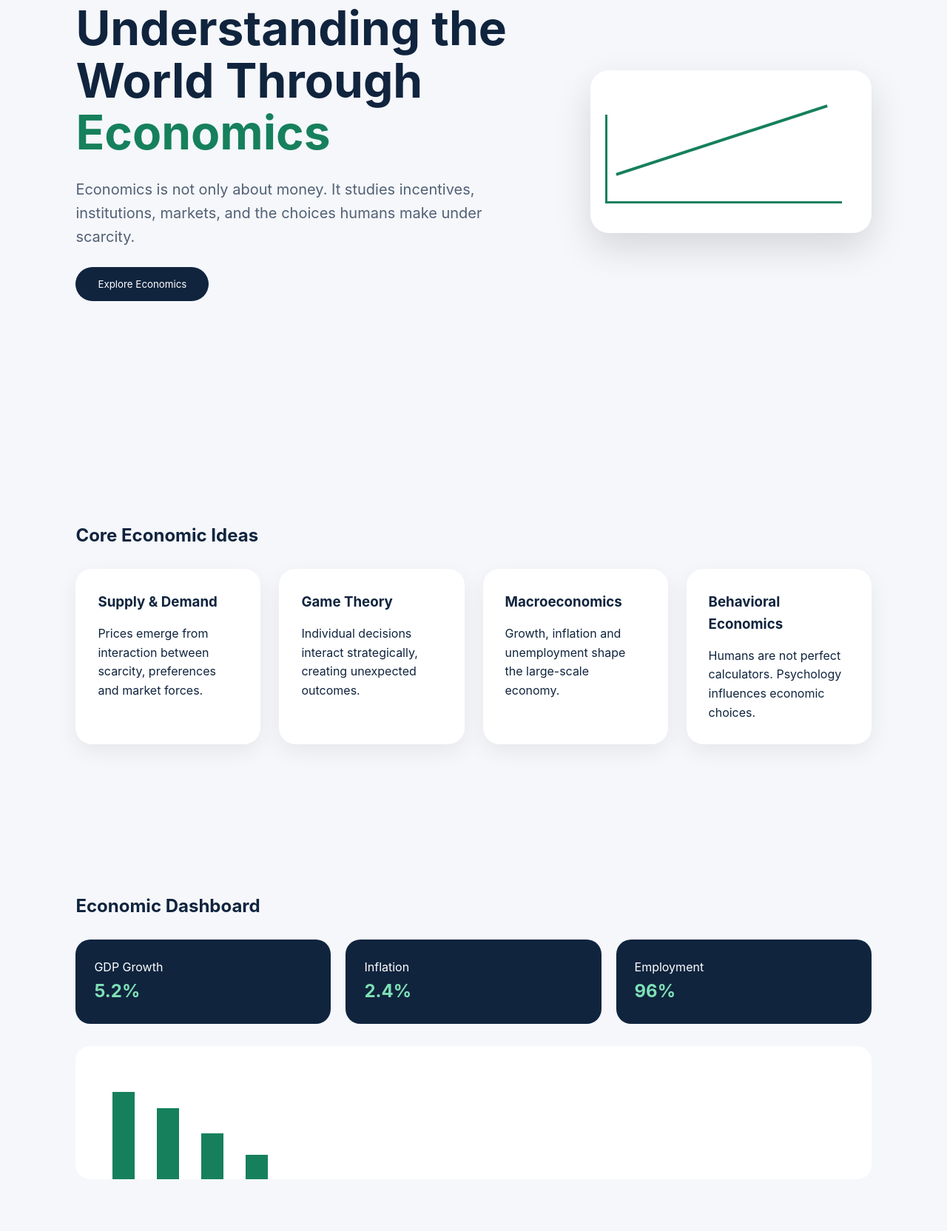
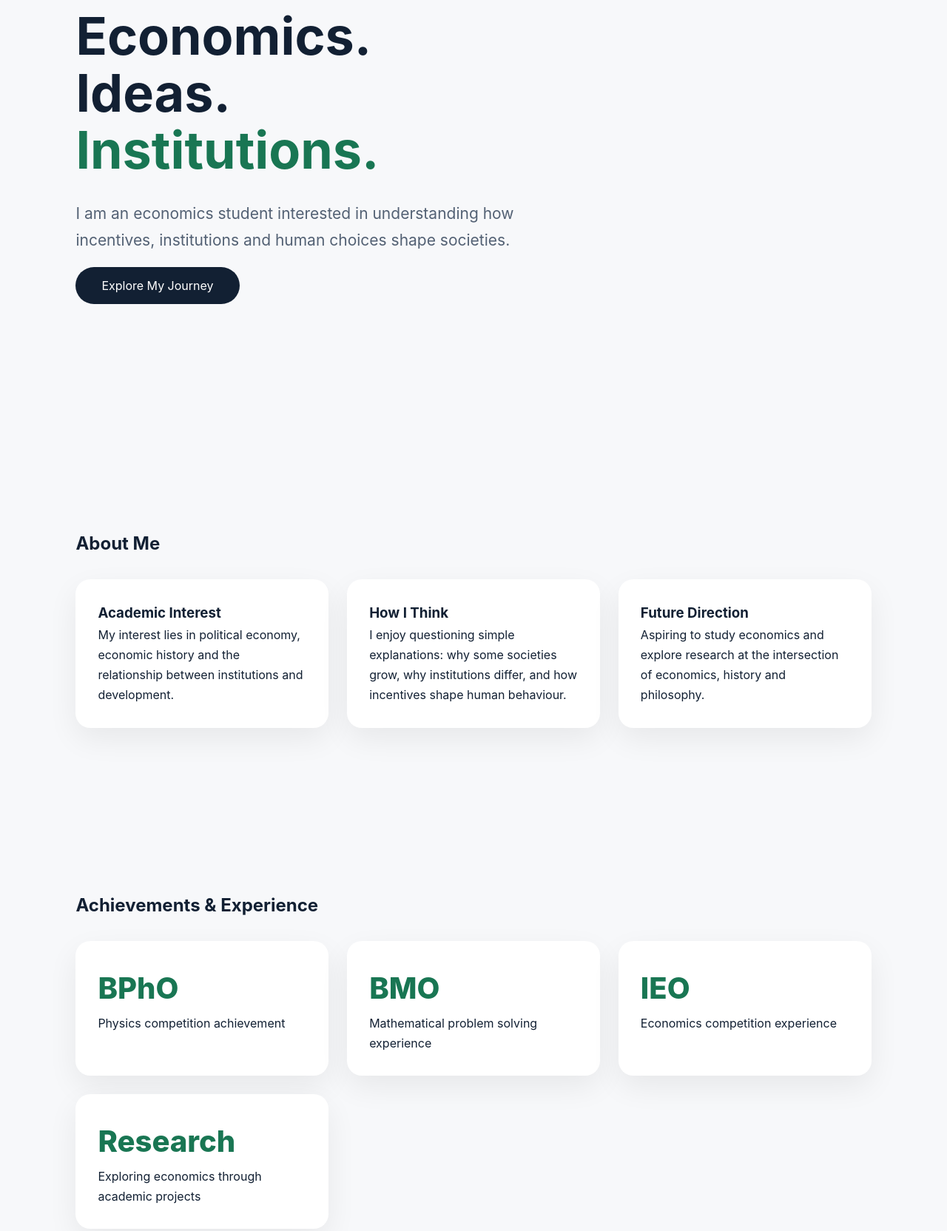
Before and after one commit to kevinwang922/portfolio, a plain HTML site: page index.html in a window 1280 px wide. Shown: the part 195-1859 px from the top of the page at 74% size. Drawn offline with Linux system fonts and the light colour scheme.

Commit message:
Update index.html

```diff
--- a/index.html
+++ b/index.html
@@ -1,24 +1,25 @@
 <!DOCTYPE html>
 <html lang="en">
 <head>
+
 <meta charset="UTF-8">
 <meta name="viewport" content="width=device-width, initial-scale=1.0">
 
-<title>Economics | Understanding the World</title>
+<title>Economics Portfolio | Your Name</title>
 
 <style>
+
 *{
 margin:0;
 padding:0;
 box-sizing:border-box;
-    font-family: "Inter", "Segoe UI", sans-serif;
+font-family:"Inter","Segoe UI",sans-serif;
 }
 
 body{
-    background:#f5f7fb;
-    color:#10243e;
-    line-height:1.6;
-    overflow-x:hidden;
+background:#f7f8fa;
+color:#122033;
+line-height:1.7;
 }
 
 nav{
@@ -28,338 +29,208 @@ nav{
 padding:20px 8%;
 display:flex;
 justify-content:space-between;
-    align-items:center;
-    background:rgba(255,255,255,.75);
-    backdrop-filter:blur(12px);
+background:#ffffffcc;
+backdrop-filter:blur(15px);
 z-index:10;
 }
 
 .logo{
+font-weight:800;
 font-size:24px;
-    font-weight:800;
-    color:#0b2d55;
 }
 
 nav a{
+text-decoration:none;
 margin-left:25px;
-    text-decoration:none;
 color:#334;
-    font-size:15px;
 }
 
+
 section{
-    padding:100px 8%;
+padding:110px 8%;
 }
 
+
 .hero{
+
 min-height:100vh;
 display:flex;
 align-items:center;
-    position:relative;
+
 }
 
+
 .hero h1{
-    font-size:64px;
-    max-width:700px;
+
+font-size:70px;
 line-height:1.1;
+
 }
 
+
 .hero span{
-    color:#16805c;
+
+color:#197653;
+
 }
 
+
 .hero p{
-    margin:25px 0;
-    font-size:20px;
-    max-width:600px;
-    color:#526174;
+
+font-size:21px;
+max-width:650px;
+margin:30px 0;
+color:#536174;
+
 }
 
-button{
-    background:#10243e;
+
+
+.btn{
+
+padding:15px 35px;
+background:#122033;
 color:white;
-    border:none;
-    padding:15px 30px;
 border-radius:30px;
-    cursor:pointer;
-    transition:.3s;
+text-decoration:none;
+
 }
 
-button:hover{
-    transform:translateY(-4px);
-    background:#16805c;
+
+
+.card-grid{
+
+display:grid;
+grid-template-columns:repeat(auto-fit,minmax(260px,1fr));
+gap:25px;
+
 }
 
-.graph{
-    position:absolute;
-    right:8%;
-    width:380px;
-    height:220px;
+
+.card{
+
 background:white;
-    border-radius:25px;
-    box-shadow:0 20px 50px #0002;
-    overflow:hidden;
+padding:30px;
+border-radius:20px;
+box-shadow:0 15px 40px #0001;
+transition:.3s;
+
 }
 
-.line{
-    position:absolute;
-    bottom:40px;
-    left:20px;
-    width:320px;
-    height:120px;
-    border-left:3px solid #16805c;
-    border-bottom:3px solid #16805c;
+
+.card:hover{
+
+transform:translateY(-8px);
+
 }
 
-.line:after{
-    content:"";
-    position:absolute;
-    width:300px;
-    height:100px;
-    border-top:4px solid #16805c;
-    transform:rotate(-18deg);
-    top:30px;
-    left:20px;
+
+
+.number{
+
+font-size:40px;
+font-weight:800;
+color:#197653;
+
 }
 
-.grid{
-    display:grid;
-    grid-template-columns:repeat(auto-fit,minmax(230px,1fr));
-    gap:25px;
+
+
+.timeline{
+
+border-left:3px solid #197653;
+padding-left:30px;
+
 }
 
-.card{
-    background:white;
-    padding:30px;
-    border-radius:22px;
-    box-shadow:0 10px 30px #0001;
-    transition:.3s;
+
+.item{
+
+margin:35px 0;
+
 }
 
-.card:hover{
-    transform:translateY(-8px);
-}
 
-.card h3{
-    margin-bottom:15px;
-}
 
-.dashboard{
-    display:grid;
-    grid-template-columns:repeat(auto-fit,minmax(180px,1fr));
-    gap:20px;
-}
+.research{
 
-.metric{
-    background:#10243e;
-    color:white;
-    padding:25px;
-    border-radius:20px;
-}
-
-.metric h2{
-    color:#7ee0b5;
-}
-
-.chart{
-    height:180px;
-    margin-top:30px;
-    background:white;
-    border-radius:20px;
-    position:relative;
-    overflow:hidden;
-}
-
-.bar{
-    position:absolute;
-    bottom:0;
-    width:30px;
-    background:#16805c;
-    animation:grow 2s infinite alternate;
-}
-
-@keyframes grow{
-    from{height:30px}
-    to{height:140px}
-}
-
-.timeline{
-    border-left:3px solid #16805c;
-    padding-left:30px;
-}
-
-.event{
-    margin:30px 0;
-}
-
-.question{
-    background:#10243e;
+background:#122033;
 color:white;
 border-radius:30px;
 padding:50px;
+
 }
 
+
+
 footer{
+
 text-align:center;
 padding:40px;
 color:#667;
+
 }
 
-.fade{
-    animation:fade 1.2s ease;
-}
-
-@keyframes fade{
-    from{
-        opacity:0;
-        transform:translateY(30px);
-    }
-    to{
-        opacity:1;
-        transform:none;
-    }
-}
-
-@media(max-width:900px){
-    .hero h1{
-        font-size:42px;
-    }
-    .graph{
-        display:none;
-    }
-}
 
 </style>
+
 </head>
+
 
 
 <body>
 
+
 <nav>
-<div class="logo">EconLab</div>
+
+<div class="logo">
+Your Name
+</div>
 
 <div>
-<a href="#ideas">Ideas</a>
-<a href="#data">Data</a>
-<a href="#history">History</a>
-</div>
-</nav>
 
-
-<section class="hero fade">
-
-<div>
-<h1>
-Understanding the World
-Through <span>Economics</span>
-</h1>
-
-<p>
-Economics is not only about money.
-It studies incentives, institutions, markets,
-and the choices humans make under scarcity.
-</p>
-
-<button>
-Explore Economics
-</button>
+<a href="#about">About</a>
+<a href="#work">Work</a>
+<a href="#research">Research</a>
 
 </div>
 
-
-<div class="graph">
-<div class="line"></div>
-</div>
-
-
-</section>
-
-
-
-<section id="ideas">
-
-<h2>Core Economic Ideas</h2>
-
-<br>
-
-<div class="grid">
-
-<div class="card">
-<h3>Supply & Demand</h3>
-<p>
-Prices emerge from interaction between scarcity,
-preferences and market forces.
-</p>
-</div>
-
-
-<div class="card">
-<h3>Game Theory</h3>
-<p>
-Individual decisions interact strategically,
-creating unexpected outcomes.
-</p>
-</div>
-
-
-<div class="card">
-<h3>Macroeconomics</h3>
-<p>
-Growth, inflation and unemployment shape the
-large-scale economy.
-</p>
-</div>
-
-
-<div class="card">
-<h3>Behavioral Economics</h3>
-<p>
-Humans are not perfect calculators.
-Psychology influences economic choices.
-</p>
-</div>
-
-
-</div>
-
-</section>
+</nav>
 
 
 
 
-<section id="data">
+<section class="hero">
 
-<h2>Economic Dashboard</h2>
 
+<div>
+
+<h1>
+
+Economics.
 <br>
 
-<div class="dashboard">
+Ideas.
+<br>
 
-<div class="metric">
-GDP Growth
-<h2>5.2%</h2>
-</div>
+<span>Institutions.</span>
 
-<div class="metric">
-Inflation
-<h2>2.4%</h2>
-</div>
+</h1>
 
 
-<div class="metric">
-Employment
-<h2>96%</h2>
-</div>
+<p>
 
-</div>
+I am an economics student interested in understanding
+how incentives, institutions and human choices shape
+societies.
+
+</p>
 
 
-<div class="chart">
+<a class="btn" href="#about">
+Explore My Journey
+</a>
 
-<div class="bar" style="left:50px"></div>
-<div class="bar" style="left:110px;animation-delay:.3s"></div>
-<div class="bar" style="left:170px;animation-delay:.6s"></div>
-<div class="bar" style="left:230px;animation-delay:.9s"></div>
 
 </div>
 
@@ -369,99 +240,288 @@ Employment
 
 
 
-<section id="history">
 
-<h2>Economic Thinkers</h2>
+<section id="about">
+
+
+<h2>
+About Me
+</h2>
+
 
 <br>
 
-<div class="timeline">
 
-<div class="event">
-<h3>Adam Smith</h3>
+<div class="card-grid">
+
+
+<div class="card">
+
+<h3>
+Academic Interest
+</h3>
+
 <p>
-Markets, division of labour, and the invisible hand.
+
+My interest lies in political economy,
+economic history and the relationship between
+institutions and development.
+
 </p>
+
 </div>
 
 
-<div class="event">
-<h3>John Maynard Keynes</h3>
+
+<div class="card">
+
+<h3>
+How I Think
+</h3>
+
 <p>
-Demand management and the role of government.
+
+I enjoy questioning simple explanations:
+why some societies grow, why institutions differ,
+and how incentives shape human behaviour.
+
 </p>
+
+
 </div>
 
 
-<div class="event">
-<h3>Friedrich Hayek</h3>
+
+<div class="card">
+
+<h3>
+Future Direction
+</h3>
+
 <p>
-Knowledge, prices and spontaneous order.
+
+Aspiring to study economics and explore
+research at the intersection of economics,
+history and philosophy.
+
 </p>
+
+
 </div>
 
 
-<div class="event">
-<h3>Amartya Sen</h3>
-<p>
-Development, welfare and human capability.
-</p>
+
 </div>
 
-
-</div>
 
 </section>
 
 
 
 
-<section>
 
-<div class="question">
+
+<section id="work">
+
 
 <h2>
-The deeper questions of economics
+Achievements & Experience
 </h2>
+
 
 <br>
 
+
+<div class="card-grid">
+
+
+<div class="card">
+
+<div class="number">
+BPhO
+</div>
+
 <p>
-Are markets natural or designed?
-<br>
-Can efficiency exist without fairness?
-<br>
-Does economic growth always improve human life?
+Physics competition achievement
 </p>
 
 </div>
+
+
+
+<div class="card">
+
+<div class="number">
+BMO
+</div>
+
+<p>
+Mathematical problem solving experience
+</p>
+
+</div>
+
+
+
+<div class="card">
+
+<div class="number">
+IEO
+</div>
+
+<p>
+Economics competition experience
+</p>
+
+</div>
+
+
+
+<div class="card">
+
+<div class="number">
+Research
+</div>
+
+<p>
+Exploring economics through academic projects
+</p>
+
+</div>
+
+
+</div>
+
 
 </section>
 
 
 
-<footer>
 
-"Economic science is the study of mankind in the ordinary business of life."
+
+
+<section id="research">
+
+
+<div class="research">
+
+
+<h2>
+Research Interests
+</h2>
+
+
+<br>
+
+
+<p>
+
+My current intellectual interests include:
 
 <br><br>
 
-© 2026 EconLab
+• Why did capitalism emerge in Europe rather than elsewhere?
+
+<br>
+
+• How do institutions influence economic development?
+
+<br>
+
+• Can economic models explain historical change?
+
+<br>
+
+• What is the relationship between efficiency and fairness?
+
+</p>
+
+
+</div>
+
+
+</section>
+
+
+
+
+
+
+<section>
+
+
+<h2>
+Academic Timeline
+</h2>
+
+
+<br>
+
+
+<div class="timeline">
+
+
+<div class="item">
+
+<h3>
+Early Exploration
+</h3>
+
+<p>
+Developing interests in mathematics,
+history and social sciences.
+</p>
+
+</div>
+
+
+
+<div class="item">
+
+<h3>
+Competitions & Research
+</h3>
+
+<p>
+Combining quantitative skills with economic thinking.
+</p>
+
+</div>
+
+
+
+<div class="item">
+
+<h3>
+Future Goal
+</h3>
+
+<p>
+Studying economics and contributing to research.
+</p>
+
+</div>
+
+
+</div>
+
+
+</section>
+
+
+
+
+<footer>
+
+"Understanding society requires understanding choices."
+
+<br><br>
+
+Economics Portfolio
 
 </footer>
 
 
 
-<script>
-
-document.querySelector("button")
-.onclick=function(){
-document.querySelector("#ideas")
-.scrollIntoView({behavior:"smooth"});
-}
-
-</script>
-
-
 </body>
 </html>
```
Lines whose indentation alone changed are shown as unchanged.
